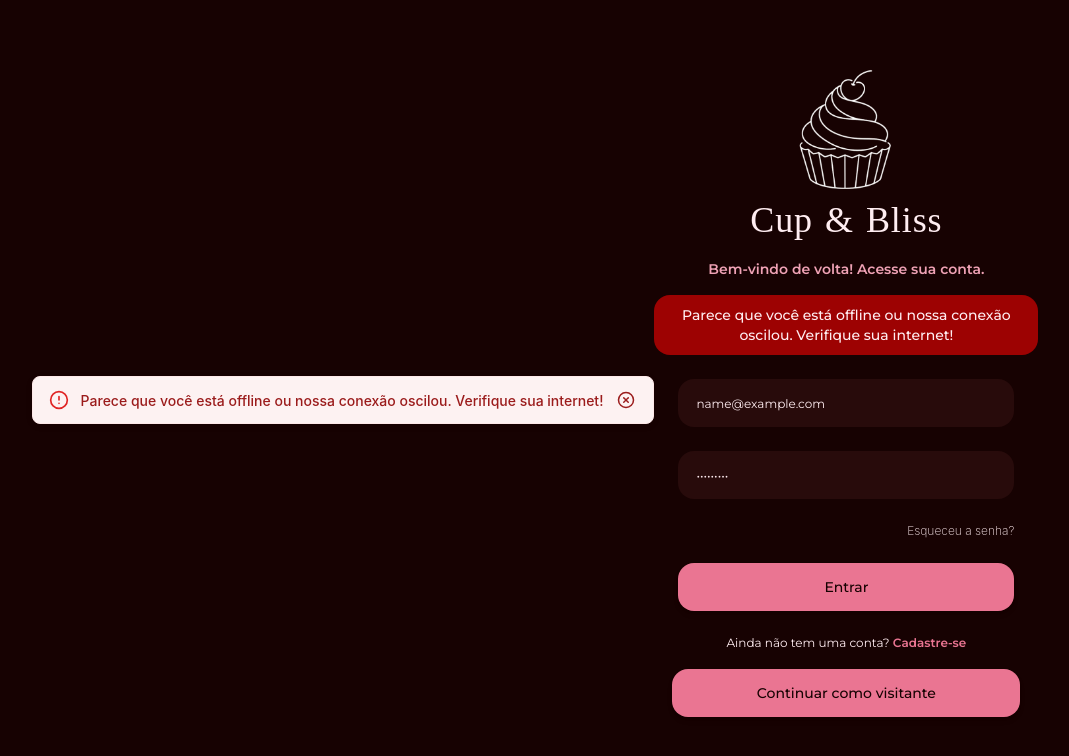
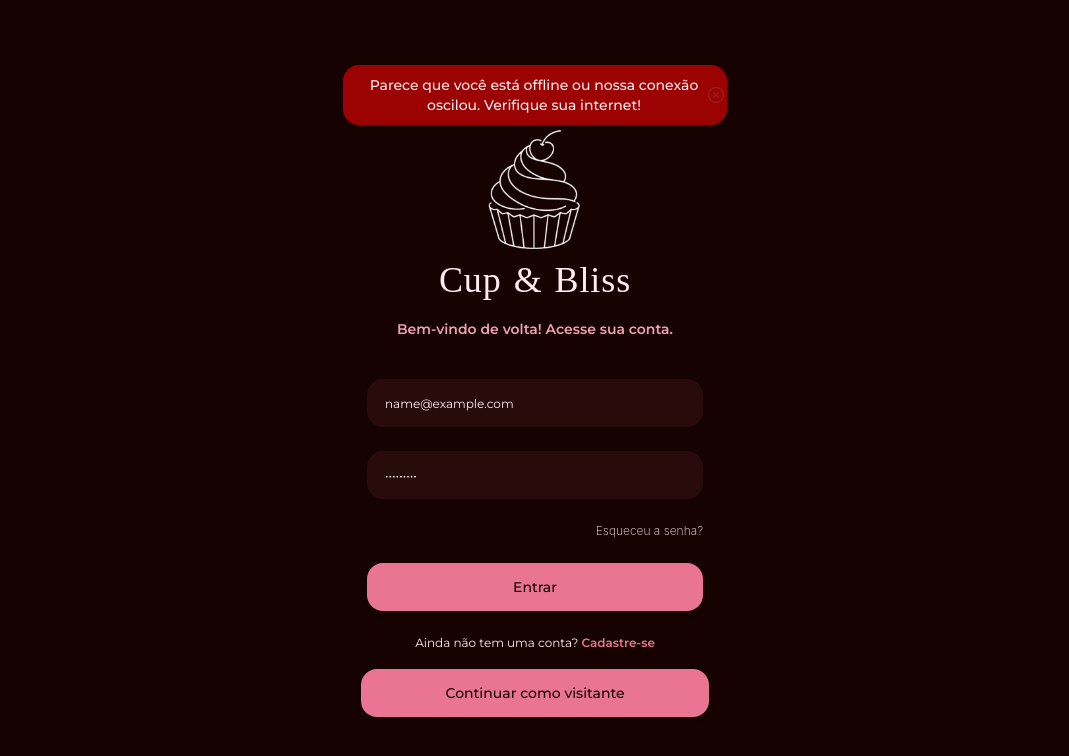
Before and after one commit to heloisacastellamare/cup-and-bliss-frontend, a React (Vite) app: page /login in a window 1280 px wide. Both pictures are taken after typing "name@example.com", "Sample123" into the empty fields and a click on the button "Entrar". Shown: the top 756 px of the page, without its empty margins (105-1174 px from the left). Built offline with nearby package versions, Linux system fonts and the light colour scheme; no server answers; a web font is replaced by a local one.

Commit message:
fix: ajusta mensagem de erro no login

```diff
--- a/src/components/ErrorMessage.jsx
+++ b/src/components/ErrorMessage.jsx
@@ -5,21 +5,9 @@ export function ErrorMessage({ message, onClose }) {
 
   return (
     <div
-      style={{
-        display: 'flex',
-        alignItems: 'center',
-        gap: '12px',
-        backgroundColor: '#FDF2F2', // Vermelho/Rosa suave
-        border: '1px solid #FDE8E8',
-        color: '#9B1C1C',
-        padding: '12px 16px',
-        borderRadius: '8px',
-        margin: '12px 0',
-        fontSize: '14px',
-        boxShadow: '0 2px 8px rgba(0,0,0,0.05)',
-      }}
+      className="bg-vermelho text-off-white text-sm h-15  text-center flex items-center justify-center font-corpo font-medium rounded-2xl"
     >
-      <AlertCircle size={20} color="#E02424" style={{ flexShrink: 0 }} />
+      <AlertCircle size={20} color="off-white" style={{ flexShrink: 0 }} />
       <span style={{ flex: 1, fontWeight: '500' }}>{message}</span>
 
       {onClose && (
--- a/src/pages/Login.jsx
+++ b/src/pages/Login.jsx
@@ -70,9 +70,9 @@ const handleAcaoRestrita = () => {
 
   return (
     <div className="min-h-screen bg-marrom-escuro flex items-center justify-center">
-      <ErrorMessage message={error} onClose={() => setErro('')} />
+
       <div className="w-full max-w-sm">
-
+        <ErrorMessage message={error} onClose={() => setError('')} />
         <div className="flex justify-center">
             <img src={logoImg} alt="Cup and Bliss Logo" className="h-32"/>
         </div>
@@ -83,12 +83,6 @@ const handleAcaoRestrita = () => {
           <p className="text-sm font-corpo text-rosa-claro font-semibold">Bem-vindo de volta! Acesse sua conta.</p>
         </div>
 
-         {/* Alerta de Erro */}
-        {error && (
-            <div className="bg-vermelho text-off-white text-sm h-15  text-center flex items-center justify-center font-corpo font-medium rounded-2xl">
-            {error}
-            </div>
-        )}
 
         {/* Formulário */}
         <form onSubmit={handleSubmit} className="space-y-6 gap-10 p-6">
```
